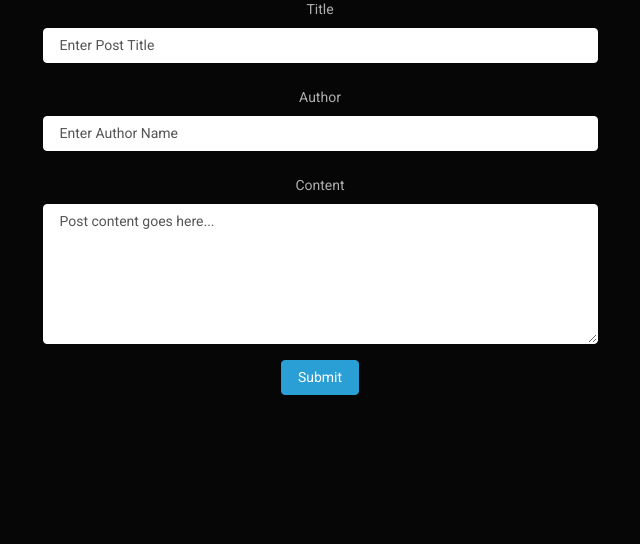
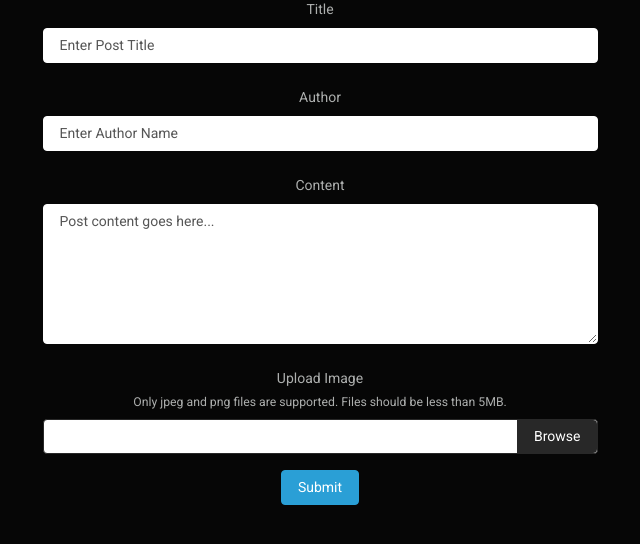
Before and after one commit to git-temak/wejapa, a PHP site: page /newpost.php in a window 1280 px wide. Shown: the part 207-751 px from the top of the page, without its empty margins (320-960 px from the left). Run offline with PHP 8.4, Linux system fonts and the light colour scheme.

Commit message:
image upload feature addition
little fixes
image upload

```diff
--- a/blog-app/inc/header.php
+++ b/blog-app/inc/header.php
@@ -8,6 +8,9 @@
 		@media (min-width: 1024px){
 			.cst-crd{max-width: 350px;}
 		}
+		@media (min-width: 768px){
+			.w-lg-50{width: 50%;}
+		}
 	</style>
 </head>
 <body>
--- a/blog-app/newpost.php
+++ b/blog-app/newpost.php
@@ -10,7 +10,42 @@
 		$body = mysqli_real_escape_string($conn, $_POST['content']);
 		$author = mysqli_real_escape_string($conn, $_POST['author']);
 
-		$query = "INSERT INTO posts(title, author, body) VALUES('$title', '$author', '$body')";
+		// image file data
+		$fileName = $_FILES['upload']['name'];
+		$fileType = $_FILES['upload']['type'];
+		$fileSize = $_FILES['upload']['size'];
+		$fileTempName = $_FILES['upload']['tmp_name'];
+		$fileError = $_FILES['upload']['error'];
+
+		// image file extension data
+		$fileDefaultExt = explode('.', $fileName);
+		$fileExt = strtolower(end($fileDefaultExt));
+
+		// allowed file extensions
+		$allowed = ['jpg', 'jpeg', 'png'];
+
+		// image file upload target directory
+		$fileDestination = "uploads/";
+
+		if (in_array($fileExt, $allowed)) {
+			if ($fileError === 0) {
+				if ($fileSize < 5242881) {
+					$fileUniqueName = $fileDefaultExt[0]."_".uniqid('', true).".".$fileExt;
+					move_uploaded_file($fileTempName, $fileDestination.$fileUniqueName);
+				} else {
+				echo "File is larger than 5MB";
+				}
+			} else {
+				echo "There was an error uploading your file";
+			}
+		} else {
+			echo "File type not supported";
+		}
+
+		$image = mysqli_real_escape_string($conn, $fileUniqueName);
+
+		// insert post information into the db
+		$query = "INSERT INTO posts(title, author, body, image) VALUES('$title', '$author', '$body', '$image')";
 
 		if(mysqli_query($conn, $query)){
 			header('Location: '.ROOT_URL.'');
@@ -23,14 +58,22 @@
 <?php require('inc/header.php'); ?>
 	<div class="container text-center my-5">
 		<h1>Add New Post</h1>
-		<form class="w-50 mx-auto" method="POST" action="<?php $_SERVER['PHP_SELF']; ?>">
+		<form class="w-lg-50 mx-auto" method="POST" action="<?php $_SERVER['PHP_SELF']; ?>"  enctype="multipart/form-data">
 		    <div class="form-group">
 		        <label for="title">Title</label>
 		        <input type="text" name="title" class="form-control mb-4" placeholder="Enter Post Title">
 		        <label for="author">Author</label>
 		        <input type="text" name="author" class="form-control mb-4" placeholder="Enter Author Name">
 		        <label for="content">Content</label>
-	            <textarea class="form-control" name="content" id="content" rows="6" spellcheck="false" placeholder="Post content goes here..."></textarea>
+	            <textarea class="form-control mb-4" name="content" id="content" rows="6" spellcheck="false" placeholder="Post content goes here..."></textarea>
+	            <label for="image" class="mb-0">Upload Image</label>
+	            <small id="fileHelp" class="form-text pb-2">Only jpeg and png files are supported. Files should be less than 5MB.</small>
+	                <div class="input-group mb-3">
+	                  <div class="custom-file">
+	                    <input type="file" class="custom-file-input" id="inputGroupFile02" name="upload">
+	                    <label class="custom-file-label" for="inputGroupFile02">Choose Image File</label>
+	                  </div>
+	                </div>
 		    </div>
 		    <button type="submit" class="btn btn-primary" name="submit">Submit</button>
 		</form>
--- a/blog-app/post.php
+++ b/blog-app/post.php
@@ -39,7 +39,8 @@
 <?php require('inc/header.php'); ?>
 	<div class="container text-center my-5">
 		<a class="btn btn-primary float-left" href="<?php echo ROOT_URL; ?>">Back</a>
-		<h1><?php echo $post['title']; ?></h1>
+		<h1 class="text-uppercase"><?php echo $post['title']; ?></h1>
+		<img src="/uploads/<?php echo $post['image']; ?>" class="img-fluid rounded">
 		<div class="card text-white bg-primary mb-3">
 		  <div class="card-header">Created on <?php echo $post['created_at']; ?> by <span class="font-weight-bold"><?php echo $post['author']; ?></span>
 		  </div>
```
Also changed, not shown: 2 other files.
